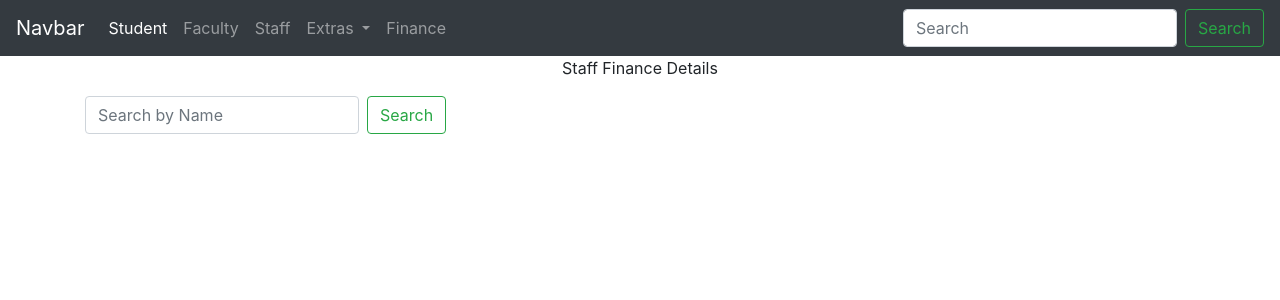
After one commit to prakhar1144/School-Management-System, a Django app: page /finance/staff/ in a window 1280 px wide. The commit adds this page. Shown: the top 300 px of the page. Run offline with Django 3.2, Linux system fonts and the light colour scheme; data that the repository does not hold is empty; some libraries are stand-ins or nearby versions.

Commit message:
faculty finance and staff finance added

```diff
--- a/main/templates/main/base.html
+++ b/main/templates/main/base.html
@@ -25,21 +25,24 @@
 	      <li class="nav-item">
 	        <a class="nav-link" href="{% url 'staff' %}">Staff</a>
 	      </li>
+
 	      <li class="nav-item dropdown">
 	        <a class="nav-link dropdown-toggle" href="#" id="navbarDropdown" role="button" data-toggle="dropdown" aria-haspopup="true" aria-expanded="false">
-	          Finance
+	          Extras
 	        </a>
 	        <div class="dropdown-menu" aria-labelledby="navbarDropdown">
-	          <a class="dropdown-item" href="{% url 'finance' %}">Tution Fee</a>
-	          <a class="dropdown-item" href="{% url 'finance' %}">Payment</a>
+	          <a class="dropdown-item" href="#">Tution Fee</a>
+	          <a class="dropdown-item" href="#">Payment</a>
 	          <!-- <div class="dropdown-divider"></div> -->
-	          <a class="dropdown-item" href="{% url 'finance' %}">Others</a>
+	          <a class="dropdown-item" href="#">Others</a>
 	        </div>
 	      </li>
+
 	      <li class="nav-item">
 	        <!-- <a class="nav-link disabled" href="#" tabindex="-1" aria-disabled="true">Disabled</a> -->
-	         <a class="nav-link" href="#">Result</a>
+	         <a class="nav-link" href="{% url 'finance' %}">Finance</a>
 	      </li>
+
 	    </ul>
 	    <form class="form-inline my-2 my-lg-0">
 	      <input class="form-control mr-sm-2" type="search" placeholder="Search" aria-label="Search">
--- a/main/templates/main/staff_detail.html
+++ b/main/templates/main/staff_detail.html
@@ -7,6 +7,7 @@
 		    <li class="list-group-item">Role : {{staff_name.Role}}</li>
 		    <li class="list-group-item">Contact : {{staff_name.Contact_Number}}</li>
 		    <li class="list-group-item">Paid Till : {{staff_name.Payment.Paid_Till}}</li>
+		    <li class="list-group-item">Joined : {{staff_name.Payment.Joined}}</li>
   		</ul>
 
 	</div>
--- /dev/null
+++ b/main/templates/main/staff_finance.html
@@ -0,0 +1,21 @@
+{% extends 'main/base.html' %}
+{% block content %}
+	<p style="text-align: center;">Staff Finance Details</p>
+	<form class="form-inline my-2 my-lg-0">
+	    <input class="form-control mr-sm-2" type="search" placeholder="Search by Name" aria-label="Search">
+	    <button class="btn btn-outline-success my-2 my-sm-0" type="submit">Search</button>
+	</form>
+	{% for staff in staff_name %}
+		<div class='card'>
+			<h5 class="card-header" style="text-align: center;">{{staff.Name}}</h5>
+			<ul class="list-group list-group-flush">
+			    <li class="list-group-item">Role : {{staff.Role}}</li>
+			    <li class="list-group-item">Contact : {{staff.Contact_Number}}</li>
+			    <li class="list-group-item">Paid Till : {{staff.Payment.Paid_Till}}</li>
+	  		</ul>
+
+		</div>
+		<br>
+
+	{% endfor %}
+{% endblock %}
--- a/main/urls.py
+++ b/main/urls.py
@@ -1,5 +1,5 @@
 from django.urls import path
-from .views import Home,Faculty,Faculty_detail,Student, Class_detail,Finance,Finance_detail,Due_detail,Staff,Staff_detail
+from .views import Home,Faculty,Faculty_detail,Student, Class_detail,Finance,Student_finance,Due_detail,Staff,Staff_detail,Faculty_finance,Staff_finance
 
 urlpatterns = [
 
@@ -9,11 +9,12 @@ path('faculty/<int:pk>/', Faculty_detail.as_view(), name='faculty_detail'),
 path('student/', Student.as_view(), name = 'student'),
 path('class_detail/<i>/', Class_detail, name = 'class_detail'),
 path('finance/', Finance.as_view(), name = 'finance'),
-path('finance/<i>', Finance_detail, name = 'finance_detail'),
+path('finance/<i>', Student_finance, name = 'finance_detail'),
 path('due_detail/<i>', Due_detail, name = 'Due_detail'),
 path('staff/', Staff.as_view(), name= 'staff'),
 path('staff/<int:pk>/', Staff_detail.as_view(), name='staff_detail'),
-
+path('finance/faculty/', Faculty_finance.as_view() , name='teacher_finance'),
+path('finance/staff/', Staff_finance.as_view() , name='staff_finance')
 
 
 ]
--- a/main/views.py
+++ b/main/views.py
@@ -30,7 +30,7 @@ class Finance(ListView):
 	context_object_name = 'classes'
 	template_name = 'main/finance.html'
 
-def Finance_detail(request, i):
+def Student_finance(request, i):
 	# Due_Student = []
 	cdetail = list(Student_db.objects.filter(Class=i))
 	# for j  in cdetail:
@@ -38,7 +38,7 @@ def Finance_detail(request, i):
 	# 	if due > 0:
 	# 		Due_Student.append(j)
 
-	return render(request, 'main/finance_detail.html',{'cdetail':cdetail,'Standard':i})
+	return render(request, 'main/student_finance.html',{'cdetail':cdetail,'Standard':i})
 
 def Due_detail(request, i):
 	Due_Student = []
@@ -48,7 +48,7 @@ def Due_detail(request, i):
 		if due > 0:
 			Due_Student.append(j)
 
-	return render(request, 'main/temporary.html',{'Due_Student':Due_Student})
+	return render(request, 'main/student_due.html',{'Due_Student':Due_Student})
 
 class Staff(ListView):
 	model = Staff_db
@@ -58,3 +58,13 @@ class Staff_detail(DetailView):
 	model = Staff_db
 	context_object_name = 'staff_name'
 	template_name = 'main/staff_detail.html'
+
+class Faculty_finance(ListView):
+	model = Faculty_db
+	context_object_name = 'faculty_name'
+	template_name = 'main/faculty_finance.html'
+
+class Staff_finance(ListView):
+	model = Staff_db
+	context_object_name = 'staff_name'
+	template_name = 'main/staff_finance.html'
```
Also changed, not shown: main/templates/main/faculty_finance.html (added, +21 -0 lines), main/templates/main/finance.html (+17 -2 lines), main/templates/main/student_due.html (renamed from main/templates/main/temporary.html), main/templates/main/student_finance.html (renamed from main/templates/main/finance_detail.html).
